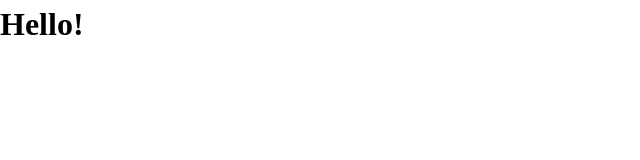
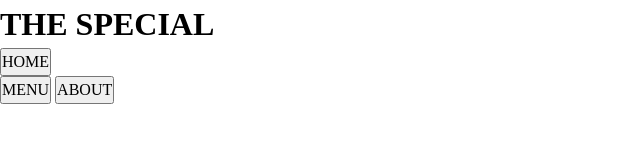
Before and after one commit to 00Land00/odin-restaurant, a website built with webpack: page src/template.html in a window 1280 px wide. Shown: the whole page, without its empty margins (0-640 px from the left). Built offline with nearby package versions, Linux system fonts and the light colour scheme.

Commit message:
add basic html structure and update title

```diff
--- a/src/template.html
+++ b/src/template.html
@@ -1,11 +1,21 @@
 <!DOCTYPE html>
 <html lang="en">
-<head>
-  <meta charset="UTF-8">
-  <meta name="viewport" content="width=device-width, initial-scale=1.0">
-  <title>Document</title>
-</head>
-<body>
-  <h1>Hello!</h1>
-</body>
+  <head>
+    <meta charset="UTF-8" />
+    <meta name="viewport" content="width=device-width, initial-scale=1.0" />
+    <title><%= htmlWebpackPlugin.options.title %></title>
+  </head>
+  <body>
+    <h1 class="title">THE SPECIAL</h1>
+    <header>
+      <nav>
+        <button type="button">HOME</button>
+        <div>
+          <button type="button">MENU</button>
+          <button type="button">ABOUT</button>
+        </div>
+      </nav>
+    </header>
+    <div id="content"></div>
+  </body>
 </html>
```
